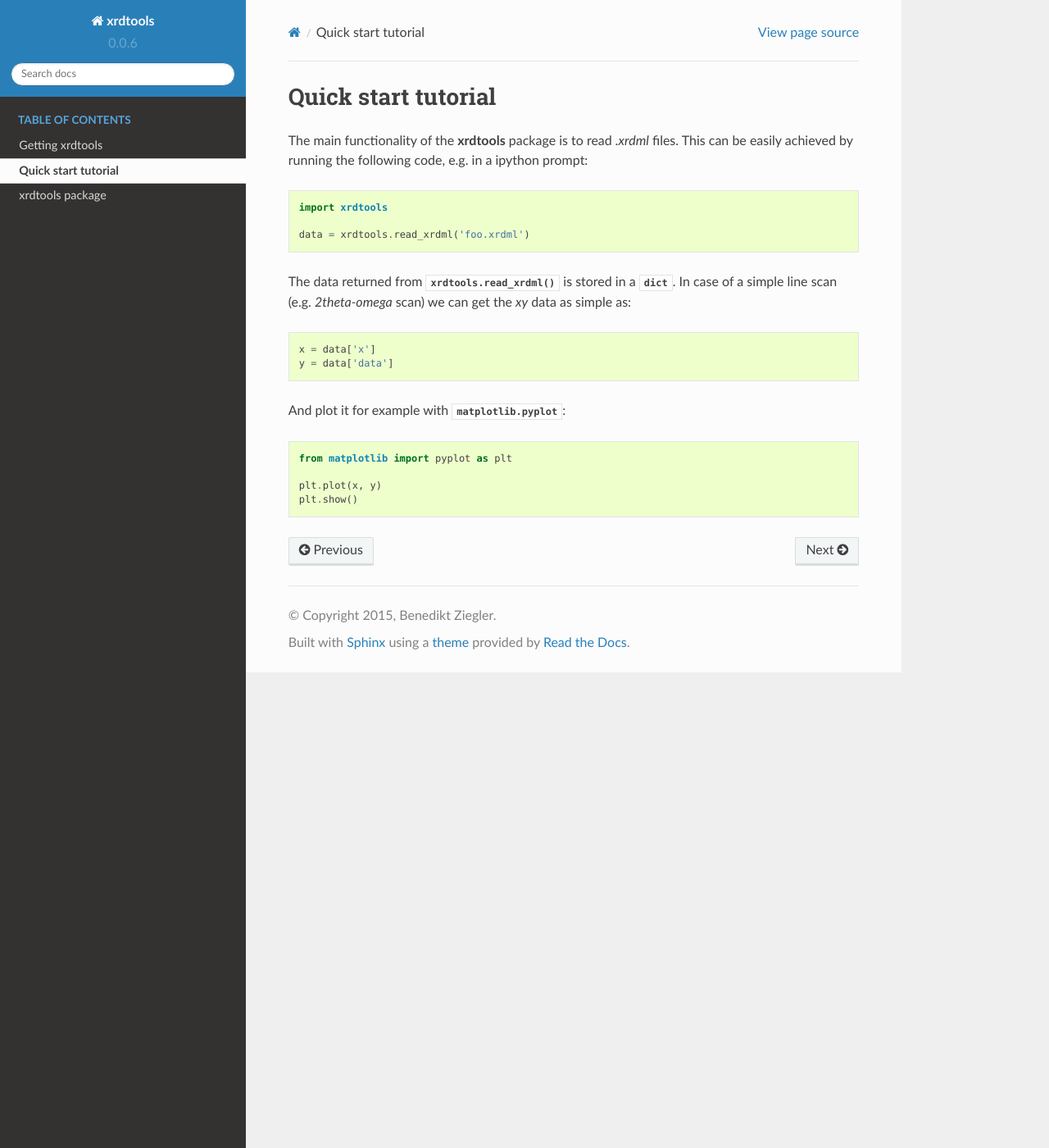
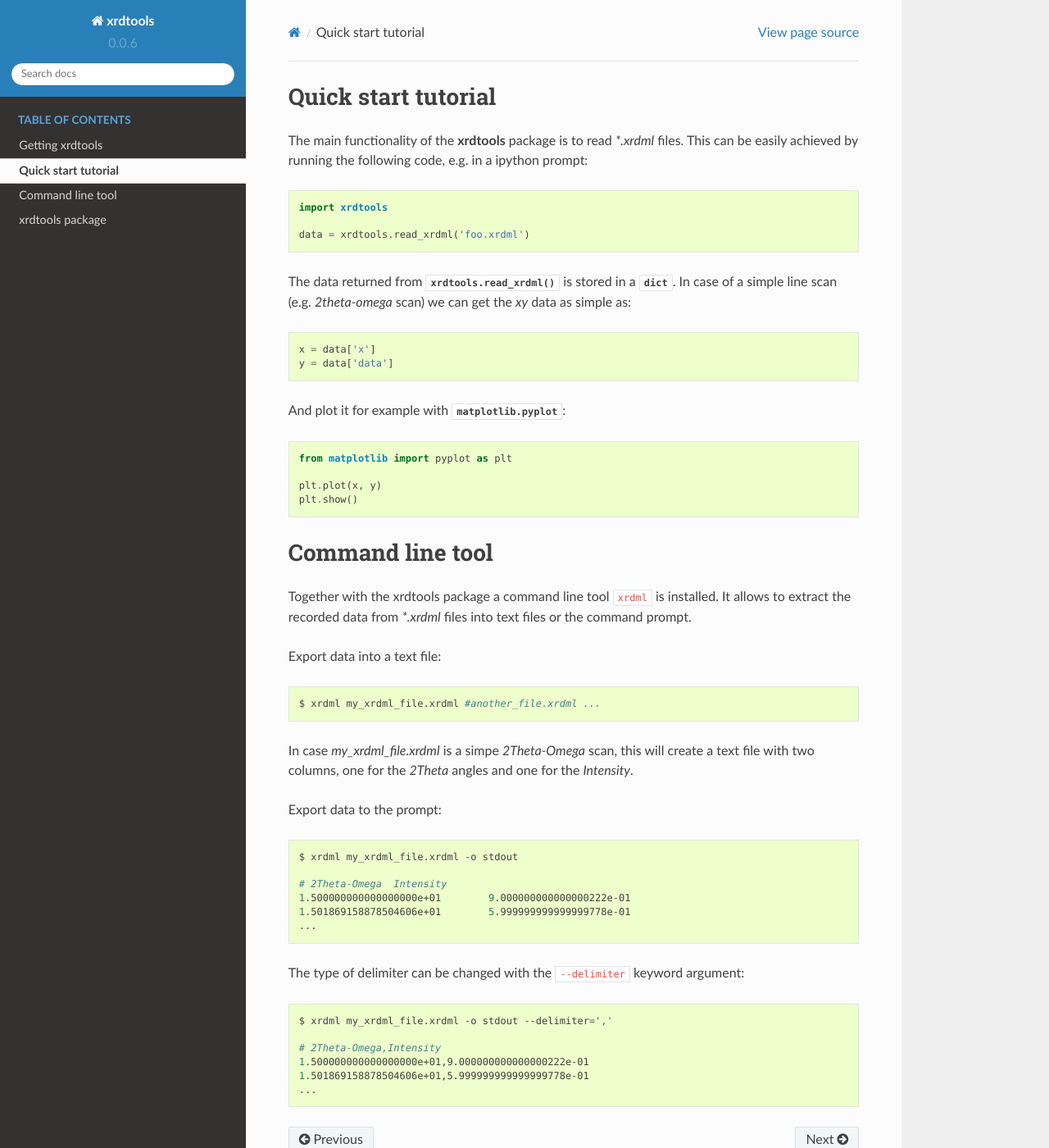
Before and after one commit to paruch-group/xrdtools, a Sphinx documentation site: the page built from docs/source/tutorial.rst, in a window 1280 px wide and 1400 px high. Shown: the whole window at 82% size. Built offline with Sphinx 7.4.7 and the Read the Docs theme 2.0.0, drawn with Linux system fonts in a browser that asks for light colours.

Commit message:
update docs

```diff
--- a/docs/source/tutorial.rst
+++ b/docs/source/tutorial.rst
@@ -1,7 +1,7 @@
 Quick start tutorial
 --------------------
 
-The main functionality of the **xrdtools** package is to read *.xrdml* files. This can be
+The main functionality of the **xrdtools** package is to read `*.xrdml` files. This can be
 easily achieved by running the following code, e.g. in a ipython prompt:
 
 .. code-block:: python
@@ -26,3 +26,41 @@ And plot it for example with :py:mod:`matplotlib.pyplot`:
 
     plt.plot(x, y)
     plt.show()
+
+
+Command line tool
+-----------------
+
+Together with the xrdtools package a command line tool ``xrdml`` is installed. It allows to extract
+the recorded data from `*.xrdml` files into text files or the command prompt.
+
+Export data into a text file:
+
+.. code-block:: bash
+
+    $ xrdml my_xrdml_file.xrdml #another_file.xrdml ...
+
+In case `my_xrdml_file.xrdml` is a simpe `2Theta-Omega` scan, this will create a text file with two
+columns, one for the `2Theta` angles and one for the `Intensity`.
+
+Export data to the prompt:
+
+.. code-block:: bash
+
+    $ xrdml my_xrdml_file.xrdml -o stdout
+
+    # 2Theta-Omega  Intensity
+    1.500000000000000000e+01        9.000000000000000222e-01
+    1.501869158878504606e+01        5.999999999999999778e-01
+    ...
+
+The type of delimiter can be changed with the ``--delimiter`` keyword argument:
+
+.. code-block:: bash
+
+    $ xrdml my_xrdml_file.xrdml -o stdout --delimiter=','
+
+    # 2Theta-Omega,Intensity
+    1.500000000000000000e+01,9.000000000000000222e-01
+    1.501869158878504606e+01,5.999999999999999778e-01
+    ...
```
Also changed, not shown: 1 other file.
